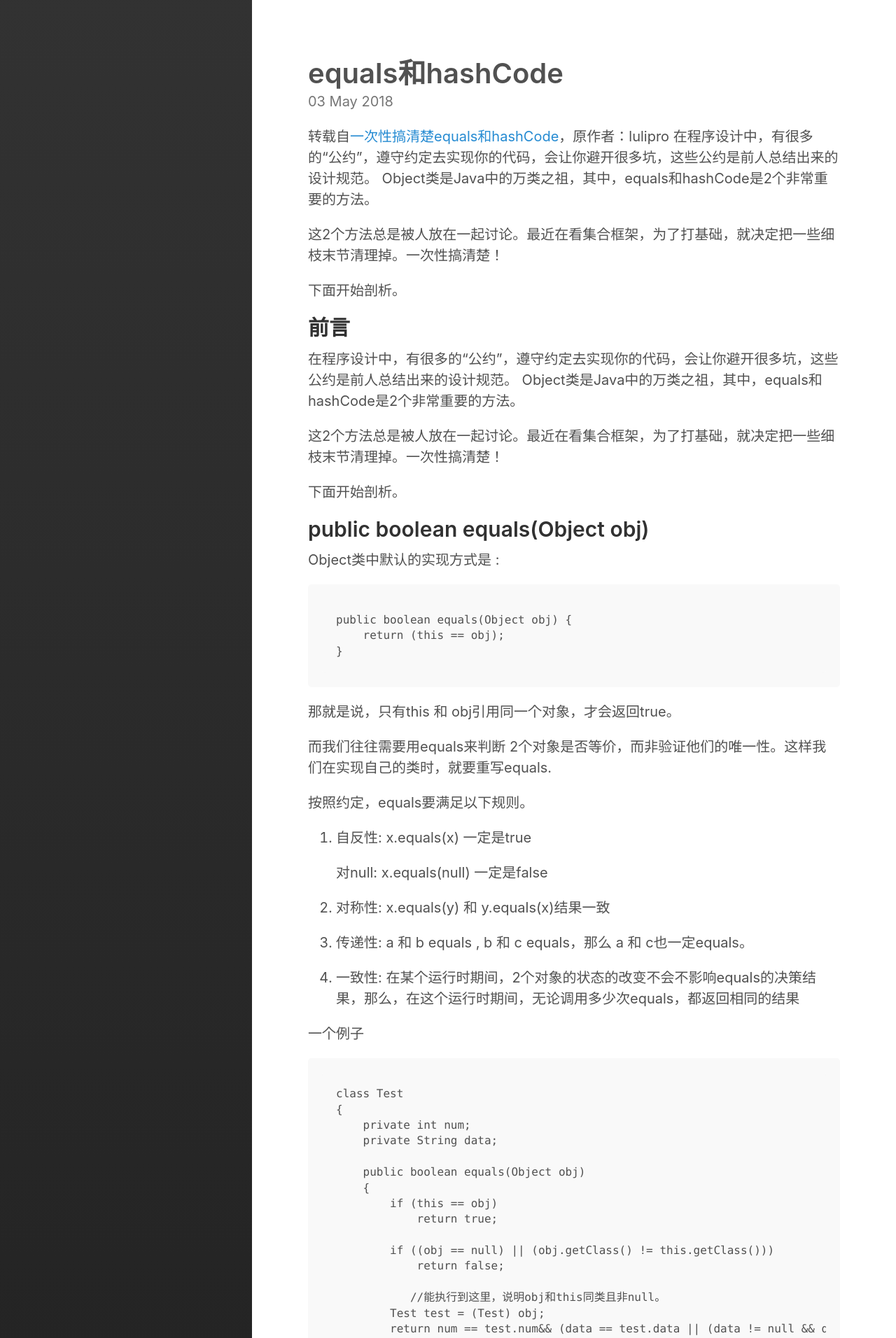
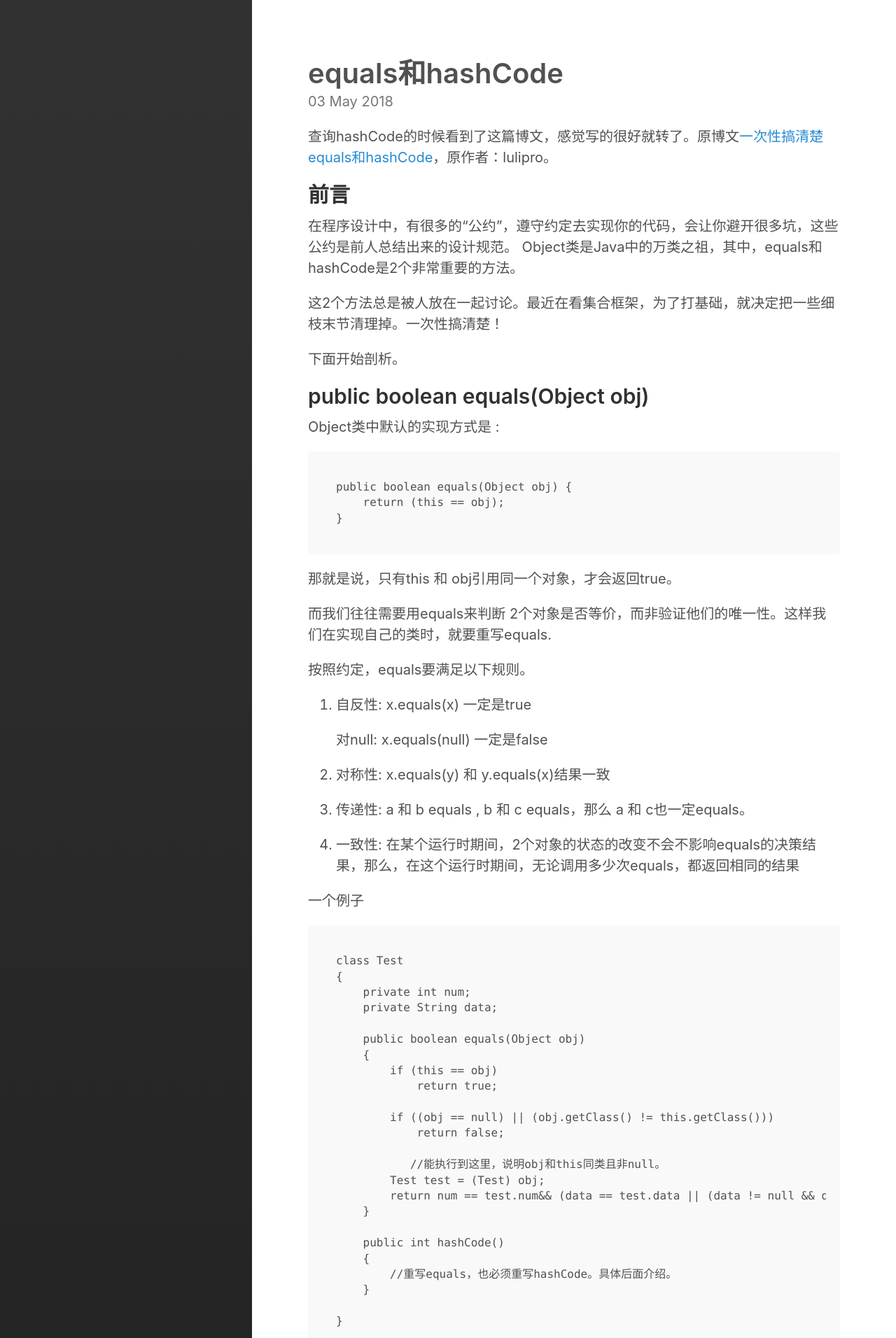
Before and after one commit to xinghelanchen/xinghelanchen.github.io, a Jekyll site: the page built from _posts/2018-05-03-equals和hashCode[转载].md, in a window 1280 px wide. Shown: the top 1912 px of the page at 70% size. Built offline with Jekyll 4.4.1, drawn with Linux system fonts in a browser that asks for light colours; some of the changed text lies outside the part shown.

Commit message:
5月3日

```diff
--- a/_posts/2018-05-03-equals和hashCode[转载].md
+++ b/_posts/2018-05-03-equals和hashCode[转载].md
@@ -3,13 +3,7 @@ layout: post
 title: equals和hashCode
 ---
 
-转载自[一次性搞清楚equals和hashCode](https://www.cnblogs.com/lulipro/p/5628750.html)，原作者：lulipro
-在程序设计中，有很多的“公约”，遵守约定去实现你的代码，会让你避开很多坑，这些公约是前人总结出来的设计规范。
-Object类是Java中的万类之祖，其中，equals和hashCode是2个非常重要的方法。
-
-这2个方法总是被人放在一起讨论。最近在看集合框架，为了打基础，就决定把一些细枝末节清理掉。一次性搞清楚！
-
-下面开始剖析。
+查询hashCode的时候看到了这篇博文，感觉写的很好就转了。原博文[一次性搞清楚equals和hashCode](https://www.cnblogs.com/lulipro/p/5628750.html)，原作者：lulipro。
 
 ## 前言
 在程序设计中，有很多的“公约”，遵守约定去实现你的代码，会让你避开很多坑，这些公约是前人总结出来的设计规范。
```
